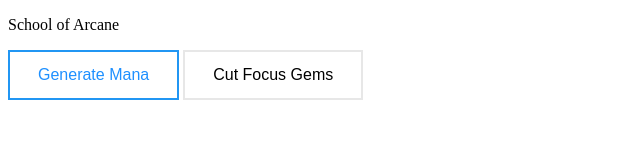
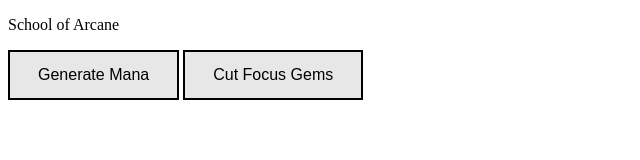
Before and after one commit to coryjkresss/Idle-Game-Project, a plain HTML site: page index.html in a window 1280 px wide. Shown: the whole page, without its empty margins (0-640 px from the left). Drawn offline with Linux system fonts and the light colour scheme.

Commit message:
Update interface.css

```diff
--- a/interface.css
+++ b/interface.css
@@ -1,28 +1,8 @@
 .buttonConcentration {
 	border: 2px solid black;
-	background-color: white;
+	background-color: #e7e7e7;
 	color: black;
 	padding: 14px 28px;
 	font-size: 16px;
 	cursor: pointer;
 }
-
-#buttonMana {
-	border-color: #2196F3;
-	color: dodgerblue;
-}
-
-#buttonCutFocusGems {
-	border-color: #e7e7e7;
-	color: black;
-}
-
-#buttonMana:visited {
-	border-color: #2196F3;
-	color: dodgerblue;
-}
-
-#buttonCutFocusGems:visited {
-	border-color: #e7e7e7;
-	color: black;
-}
```
